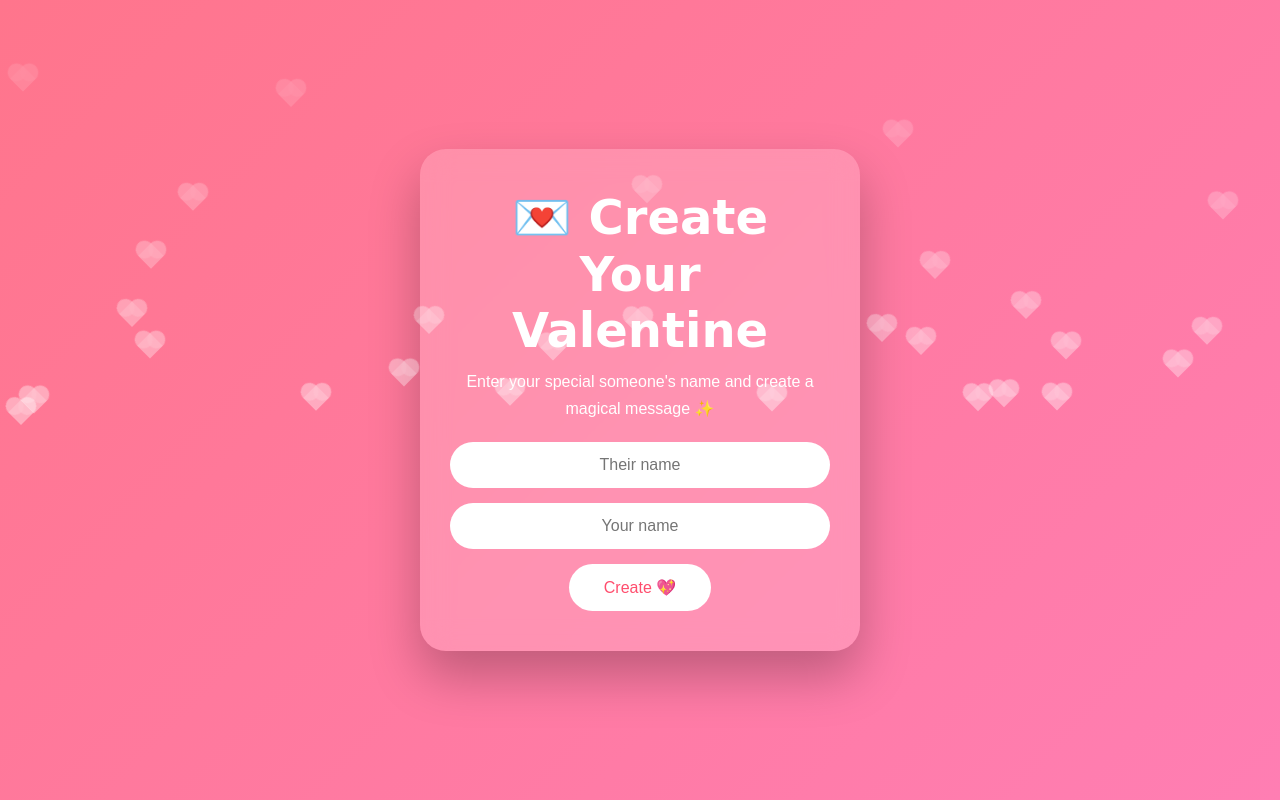
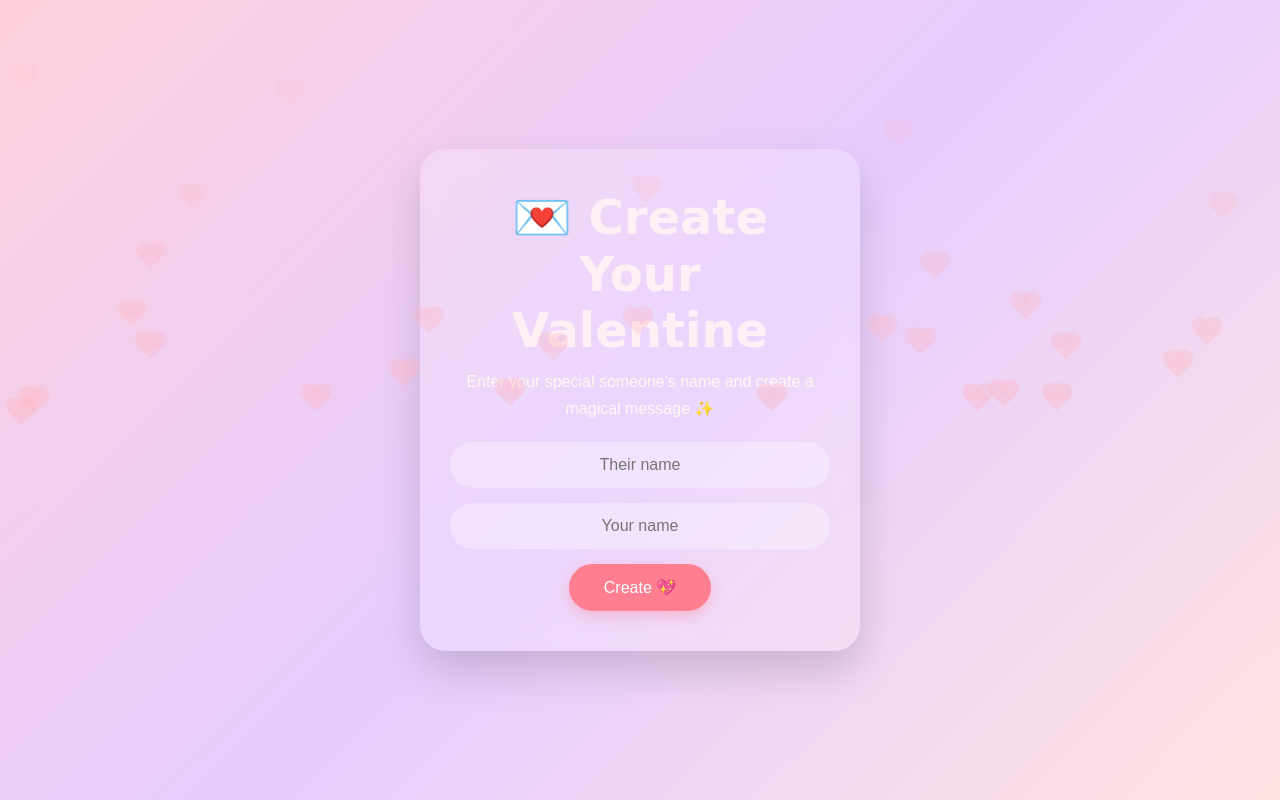
Before and after one commit to kiddoSyc/Val-Surprise-, a plain HTML site: page index.html in a window 1280 px wide. Drawn offline with Linux system fonts and the light colour scheme.

Commit message:
Update styles for background, card, and button

```diff
--- a/style.css
+++ b/style.css
@@ -1,30 +1,41 @@
 * { margin:0; padding:0; box-sizing:border-box; }
 body {
   font-family: 'Poppins', sans-serif;
-  background: linear-gradient(135deg,#ff758c,#ff7eb3);
+  background: linear-gradient(135deg,#ffd1dc,#e6ccff,#ffe4e1);
   min-height: 100vh;
   display: flex;
   justify-content: center;
   align-items: center;
   overflow: hidden;
-  color: #fff;
+  color: #fef9f0;
 }
 
 .card {
-  background: rgba(255,255,255,0.18);
-  backdrop-filter: blur(14px);
+  background: rgba(255,255,255,0.2);
+  backdrop-filter: blur(15px);
   border-radius: 26px;
   padding: 40px 30px;
   width: 90%;
   max-width: 440px;
   text-align: center;
-  box-shadow: 0 25px 50px rgba(0,0,0,0.25);
+  box-shadow: 0 20px 40px rgba(0,0,0,0.15);
   position: relative;
   animation: pop 1.2s ease;
 }
 
-.card h1 { font-family:'Great Vibes', cursive; font-size:3rem; margin-bottom:10px; }
-.card p { font-size:1rem; line-height:1.7; margin-bottom:20px; }
+.card h1 {
+  font-family:'Great Vibes', cursive;
+  font-size:3rem;
+  margin-bottom:10px;
+  color:#fff0f5;
+}
+
+.card p {
+  font-size:1rem;
+  line-height:1.7;
+  margin-bottom:20px;
+  color:#fef9f0;
+}
 
 input {
   width:100%;
@@ -35,19 +46,26 @@ input {
   text-align:center;
   font-size:1rem;
   margin-bottom:15px;
+  background: rgba(255,255,255,0.3);
+  color:#333;
 }
 
 button {
-  background:#fff;
-  color:#ff4d6d;
+  background:#ff7f91;
+  color:#fff;
   border:none;
   padding:14px 35px;
   border-radius:30px;
   font-size:1rem;
   cursor:pointer;
   transition:0.3s ease;
+  box-shadow: 0 5px 15px rgba(255,127,145,0.4);
 }
-button:hover { transform: scale(1.08); }
+
+button:hover {
+  transform: scale(1.08);
+  box-shadow: 0 8px 20px rgba(255,127,145,0.6);
+}
 
 .message { display: none; }
 .typing { border-right: 2px solid #fff; white-space: pre-wrap; overflow: hidden; }
@@ -59,7 +77,7 @@ button:hover { transform: scale(1.08); }
   bottom:-20px;
   width:18px;
   height:18px;
-  background:rgba(255,255,255,0.7);
+  background:rgba(255,182,193,0.7);
   transform:rotate(45deg);
   animation: float linear infinite;
 }
@@ -68,7 +86,7 @@ button:hover { transform: scale(1.08); }
   position:absolute;
   width:18px;
   height:18px;
-  background:rgba(255,255,255,0.7);
+  background:rgba(255,182,193,0.7);
   border-radius:50%;
 }
 .heart::before { top:-9px; left:0; }
```
